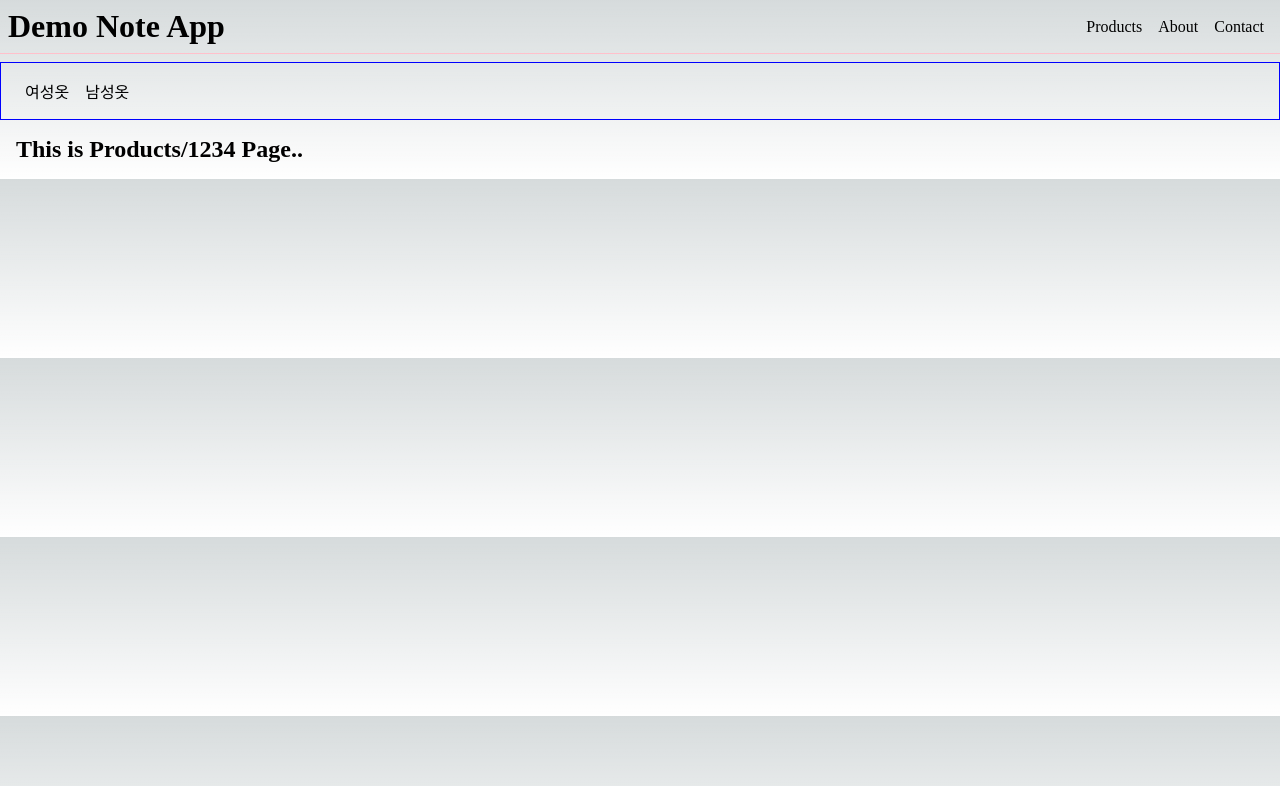
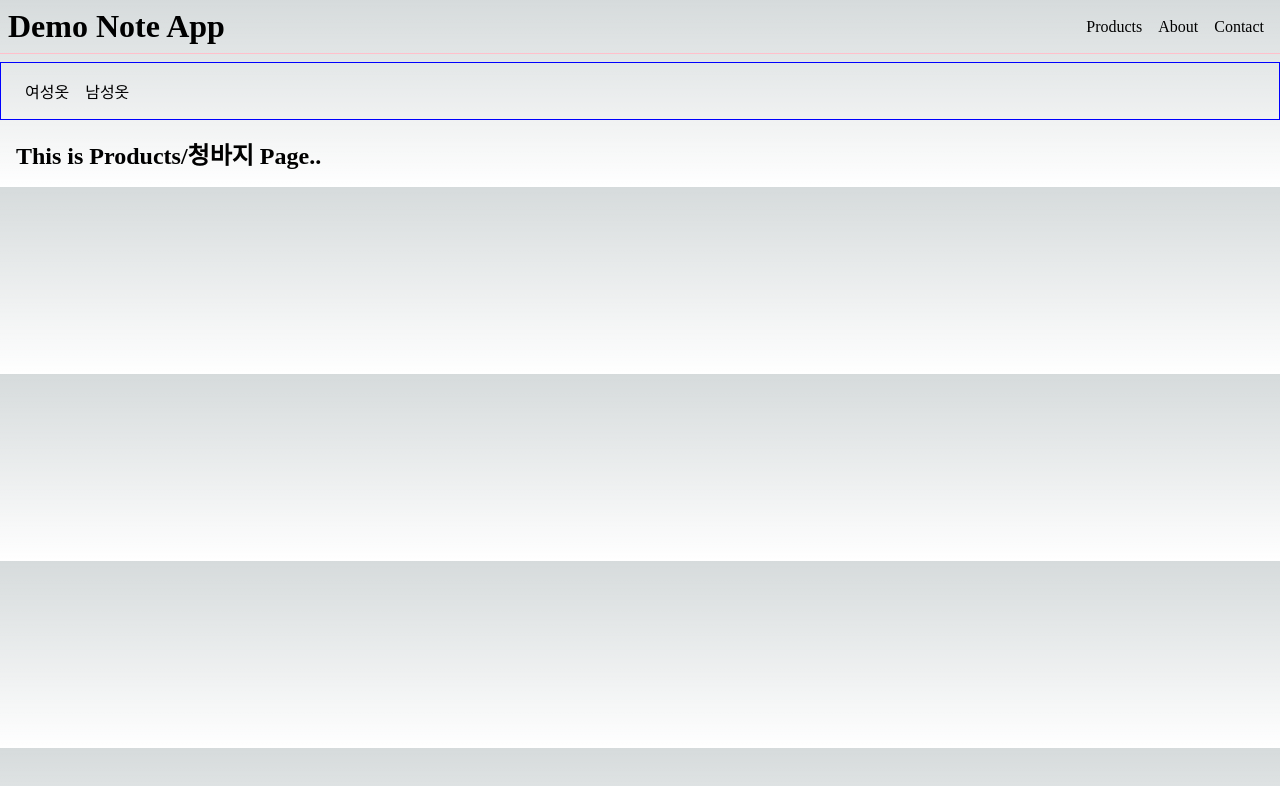
Before and after one commit to itslitulinchpin2/next-ex, a Next.js app: page /products/1234 in a window 1280 px wide. Shown: the top 786 px of the page. Built offline with nearby package versions, Linux system fonts and the light colour scheme.

Commit message:
SSG rendering

```diff
--- /dev/null
+++ b/data/products.json
@@ -0,0 +1,16 @@
+[
+    {
+        "id":"1234",
+        "name":"청바지",
+        "price":5000
+    },
+    {
+        "id":"1235",
+        "name":"티셔츠",
+        "price":3000
+    },{
+        "id":"1236",
+        "name":"양말",
+        "price":1000
+    }
+]
--- a/src/app/products/[slug]/page.tsx
+++ b/src/app/products/[slug]/page.tsx
@@ -1,3 +1,4 @@
+import { getProduct, getProducts } from '@/service/products';
 import { notFound } from 'next/navigation';
 
 type Props = {
@@ -6,24 +7,28 @@
     }
 }
 
-// export function gernerateMetadata({params}:Props){
-//     return {
-//         title:`product name:${params.slug}`
-//     }
-// }
+export function gernerateMetadata({params}:Props){
+    return {
+        title:`product name:${params.slug}`
+    }
+}
 
-export default function PantsPage({params}:Props){
-    if(params.slug==='nothing'){
+export default async function ProductPage({params:{slug}}:Props){
+    //서버 파일에 있는 데이터 중 해당 제품의 정보를 찾아 그걸 보여줌
+    const product = await getProduct(slug);
+
+    if(!product){
         notFound();
     }
     return(
-        <h1>This is Products/{params.slug} Page..</h1>
+        <h1>This is Products/{product.name} Page..</h1>
     )
 }
 
-export function generateStaticParams(){
-    const products = ['pants','skirt'];
+export async function generateStaticParams(){
+    //모든 제품의 페이지들을 미리 만들어 둘 수 있도록 하자(SSG)
+    const products = await getProducts();
     return products.map(product=>({
-        slug:product
+        slug:product.id
     }))
 }
--- /dev/null
+++ b/src/service/products.ts
@@ -0,0 +1,24 @@
+import path from 'path';
+import { promises as fs } from 'fs';
+
+export type Product = {
+    id:string;
+    name:string;
+    price:number;
+}
+export async function getProducts():Promise<Product[]>{
+    const filePath = path.join(process.cwd(),'data','products.json');
+
+    //비동기함수이므로 비동기 처리하자.
+    const data = await fs.readFile(filePath,'utf-8');
+
+    //JSON을 JS객체로 변환
+    return JSON.parse(data);
+}
+
+export async function getProduct(id:string): Promise <Product|undefined>{
+    const products = await getProducts();
+
+    return products.find(item=>item.id===id)
+
+}
```
Also changed, not shown: src/app/products/page.tsx (+7 -3 lines).
